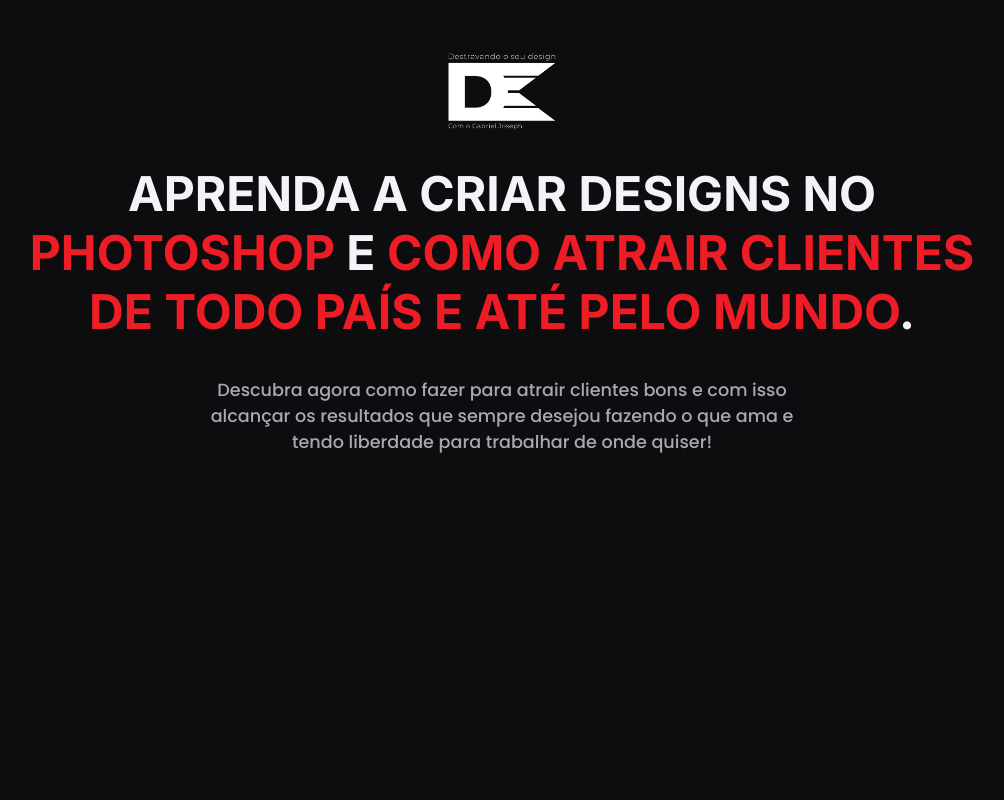
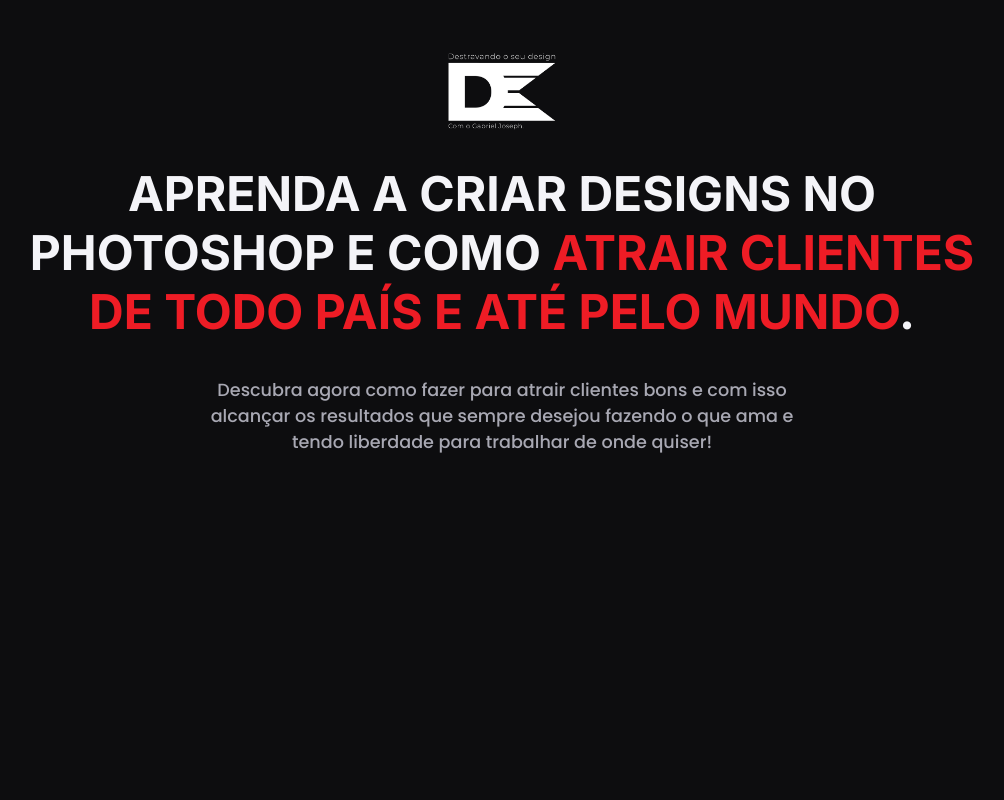
Before and after one commit to gabrieldiasss/freela-destravando-seu-design, a React (Create React App) app: page / in a window 1280 px wide. Shown: the top 800 px of the page, without its empty margins (138-1142 px from the left). Built offline with nearby package versions, Linux system fonts and the light colour scheme.

Commit message:
127 deploy

```diff
--- a/src/App.js
+++ b/src/App.js
@@ -28,7 +28,7 @@ export default () => {
 				</header>
 
 				<div className="titulo-principal-1">
-					<h2 className="chamar-atencao">APRENDA A CRIAR DESIGNS NO <small>PHOTOSHOP </small>E<small> COMO ATRAIR CLIENTES DE TODO PAÍS E ATÉ PELO MUNDO</small>.</h2>
+					<h2 className="chamar-atencao">APRENDA A CRIAR DESIGNS NO PHOTOSHOP E COMO<small> ATRAIR CLIENTES DE TODO PAÍS E ATÉ PELO MUNDO</small>.</h2>
 				</div>
 
 				<div className="segunda-parte" >
```
Also changed, not shown: 1 other file (tests, documents, lock files or other folders).
